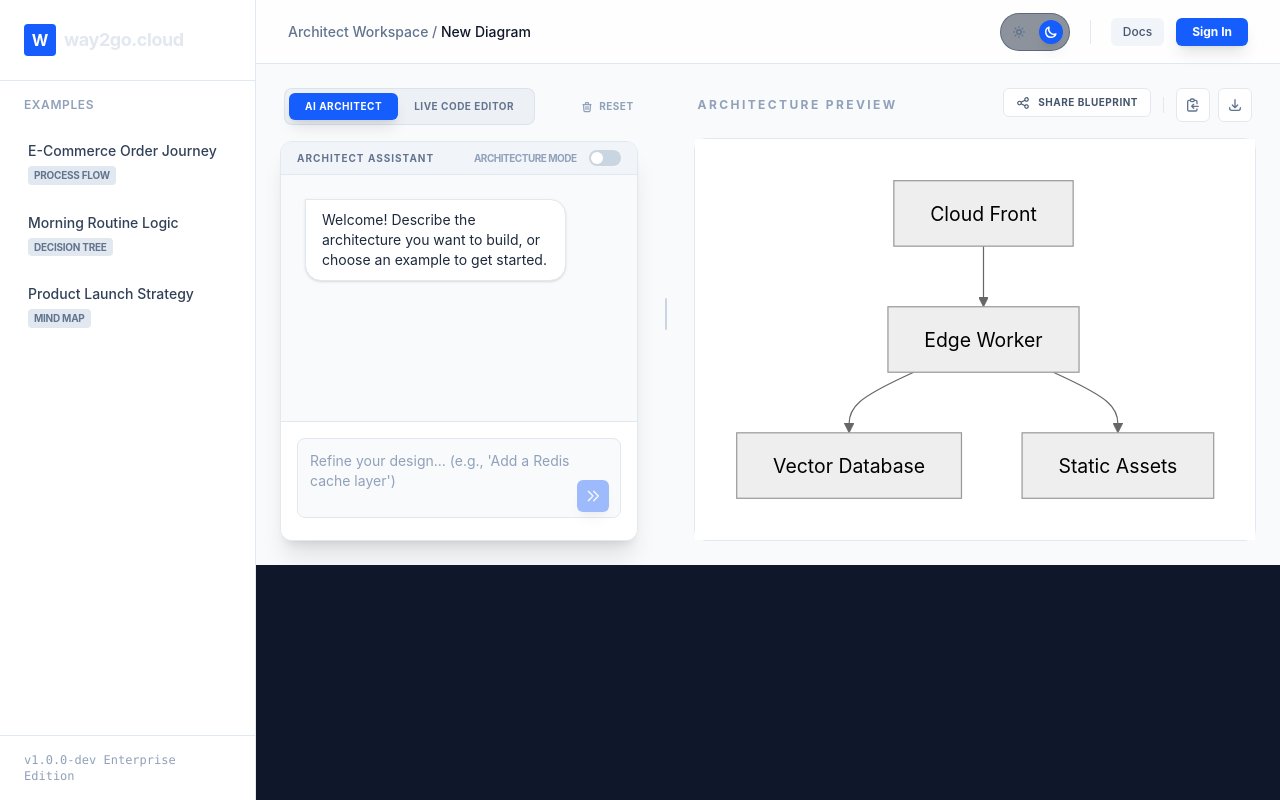
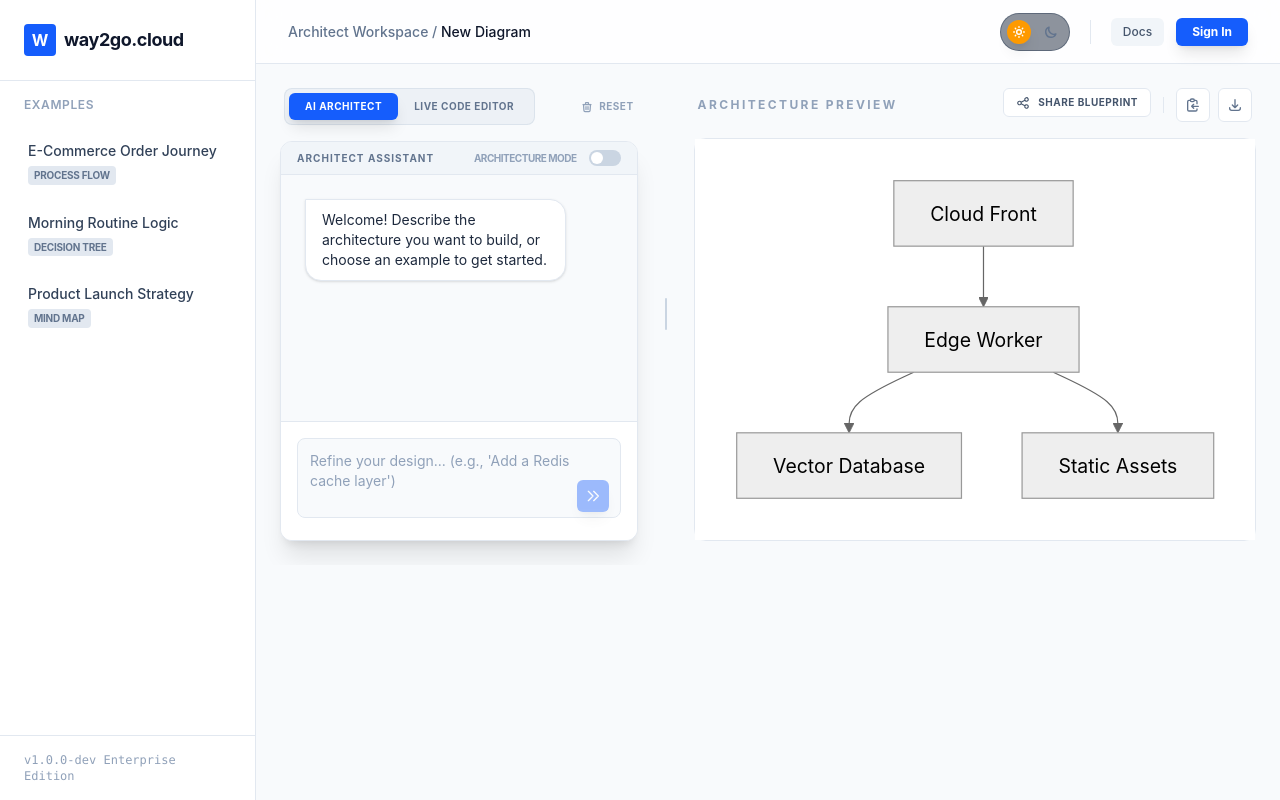
Before and after one commit to bantu-the-bot/way2go.cloud, a React (Vite) app: page / in a window 1280 px wide. Built offline with nearby package versions, Linux system fonts and the light colour scheme.

Commit message:
fix: resolve theme toggle issue by explicitly enabling class-based dark mode in Tailwind configuration

```diff
--- a/src/App.tsx
+++ b/src/App.tsx
@@ -336,7 +336,7 @@ function App() {
   }, [])
 
   return (
-    <div className="flex flex-col md:flex-row min-h-screen-dvh bg-[#0f172a] text-slate-200 overflow-x-hidden">
+    <div className="flex flex-col md:flex-row min-h-screen-dvh bg-slate-50 dark:bg-[#0f172a] text-slate-900 dark:text-slate-200 overflow-x-hidden transition-colors duration-200">
       {/* Sidebar - Desktop Only */}
       <aside className="hidden md:flex w-64 border-r border-slate-200 dark:border-slate-800 flex-col flex-shrink-0 bg-white dark:bg-[#0f172a] transition-colors duration-200">
         <div className="p-6 border-b border-slate-200 dark:border-slate-800">
--- a/src/ThemeToggle.tsx
+++ b/src/ThemeToggle.tsx
@@ -8,11 +8,11 @@ export function ThemeToggle() {
     if (typeof window !== 'undefined' && window.matchMedia('(prefers-color-scheme: dark)').matches) {
       return 'dark'
     }
-    return 'dark' // Default to dark for our "Dark Architecture" vibe
+    return 'light' // Default to light if system is in light mode and no preference is saved
   })
 
   useEffect(() => {
-    const root = document.documentElement
+    const root = window.document.documentElement
     if (theme === 'dark') {
       root.classList.add('dark')
     } else {
--- a/src/index.css
+++ b/src/index.css
@@ -1,13 +1,15 @@
 @import "tailwindcss";
+@config "../tailwind.config.js";
 
 :root {
-  --text-muted: #94a3b8;
-  --text-primary: #f1f5f9;
-  --bg-dark: #0f172a;
-  --bg-card: #1e293b;
-  --border: #334155;
+  /* Light theme values (Technical) */
+  --text-primary: #0f172a;
+  --text-muted: #64748b;
+  --bg-dark: #f8fafc;
+  --bg-card: #ffffff;
+  --border: #e2e8f0;
   --accent: #3b82f6;
-  --accent-hover: #60a5fa;
+  --accent-hover: #2563eb;
   --canvas-bg: #f8fafc;
 
   --sans: 'Inter', system-ui, -apple-system, sans-serif;
@@ -18,6 +20,19 @@
   color: var(--text-primary);
   -webkit-font-smoothing: antialiased;
   -moz-osx-font-smoothing: grayscale;
+  transition: background-color 0.2s, color 0.2s;
+}
+
+:root.dark {
+  /* Dark theme values (Architecture) */
+  --text-primary: #f1f5f9;
+  --text-muted: #94a3b8;
+  --bg-dark: #0f172a;
+  --bg-card: #1e293b;
+  --border: #334155;
+  --accent: #3b82f6;
+  --accent-hover: #60a5fa;
+  --canvas-bg: #f8fafc;
 }
 
 html, body {
--- /dev/null
+++ b/tailwind.config.js
@@ -0,0 +1,12 @@
+/** @type {import('tailwindcss').Config} */
+export default {
+  content: [
+    "./index.html",
+    "./src/**/*.{js,ts,jsx,tsx}",
+  ],
+  darkMode: 'class',
+  theme: {
+    extend: {},
+  },
+  plugins: [],
+}
```
